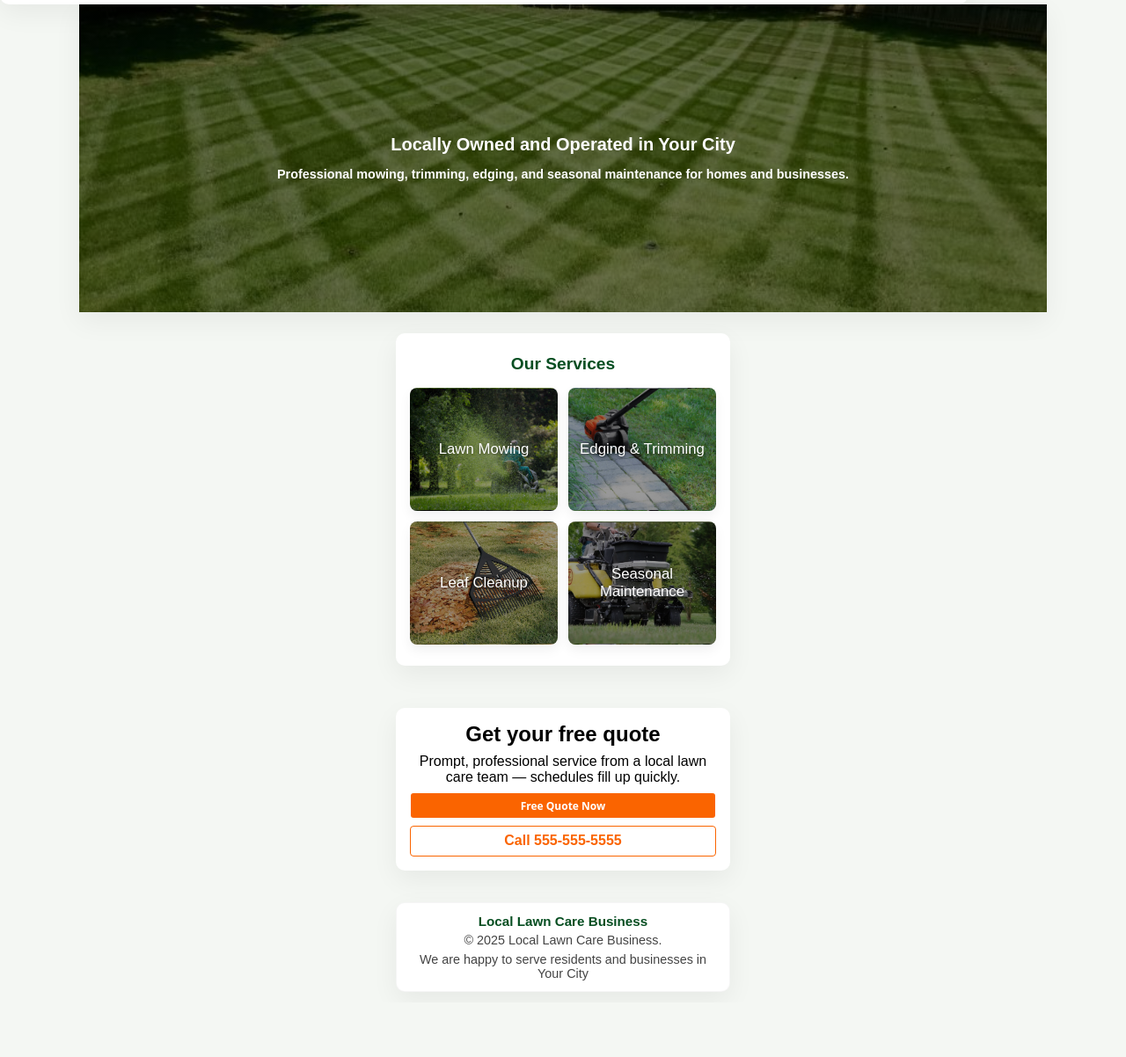
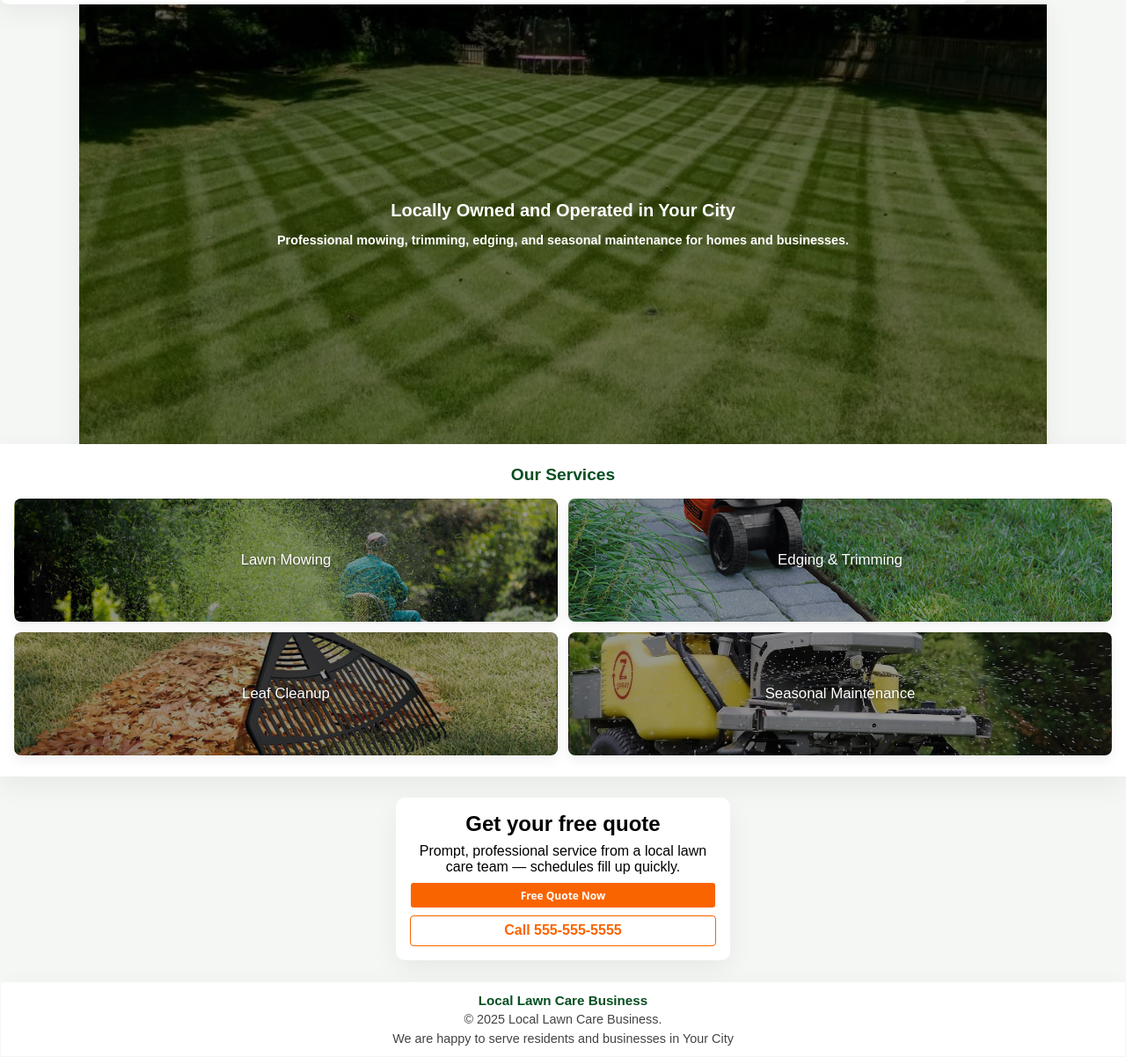
Before and after one commit to noah-tah/bakery-website, a plain HTML site: page index.html in a window 1280 px wide. Shown: the part 63-1265 px from the top of the page at 88% size. Before the commit the page ends 1203 px from the top, so only its background shows below. Drawn offline with Linux system fonts and the light colour scheme.

Commit message:
hero-card min-height changed, background-size mod

```diff
--- a/styles.css
+++ b/styles.css
@@ -197,8 +197,6 @@ header .cta-button {
     border-radius: 10px;
     padding: 1.5rem 1rem;
     box-shadow: 0 10px 30px rgba(2,6,23,0.06);
-    display: flex;
-    flex-direction: column;
     gap: 0.75rem;
 }
 
@@ -210,7 +208,15 @@ header .cta-button {
     .hero-card {
         max-width: none;
         border-radius: 0;
+        min-height: 400px;
+        background-size: cover;
+        background-position: center;
+    }
+}
 
+@media (min-width: 1024px) {
+    .hero-card {
+        min-height: 500px;
     }
 }
 
@@ -238,6 +244,13 @@ header .cta-button {
     justify-content: center;
 }
 
+@media (min-width: 768px) {
+    #services {
+        max-width: none;
+        margin: 0;
+    }
+}
+
 #services .services-card {
     width: 100%;
     max-width: 380px;
@@ -248,6 +261,13 @@ header .cta-button {
     display: flex;
     flex-direction: column;
     gap: 1rem;
+}
+
+@media (min-width: 768px) {
+    #services .services-card {
+        max-width: none;
+        border-radius: 0;
+    }
 }
 
 #services h2 {
@@ -353,6 +373,13 @@ header .cta-button {
     background: transparent;
 }
 
+@media (min-width: 768px) {
+    .site-footer {
+        margin: 0;
+        padding: 0;
+    }
+}
+
 .site-footer .footer-card {
     width: 100%;
     max-width: 380px;
@@ -366,6 +393,14 @@ header .cta-button {
     gap: 0.35rem;
     align-items: center;
     border: 1px solid rgba(0,0,0,0.04);
+}
+
+@media (min-width: 768px) {
+    .site-footer .footer-card {
+        max-width: none;
+        border-radius: 0;
+        margin: 0;
+    }
 }
 
 .footer-company {
```
